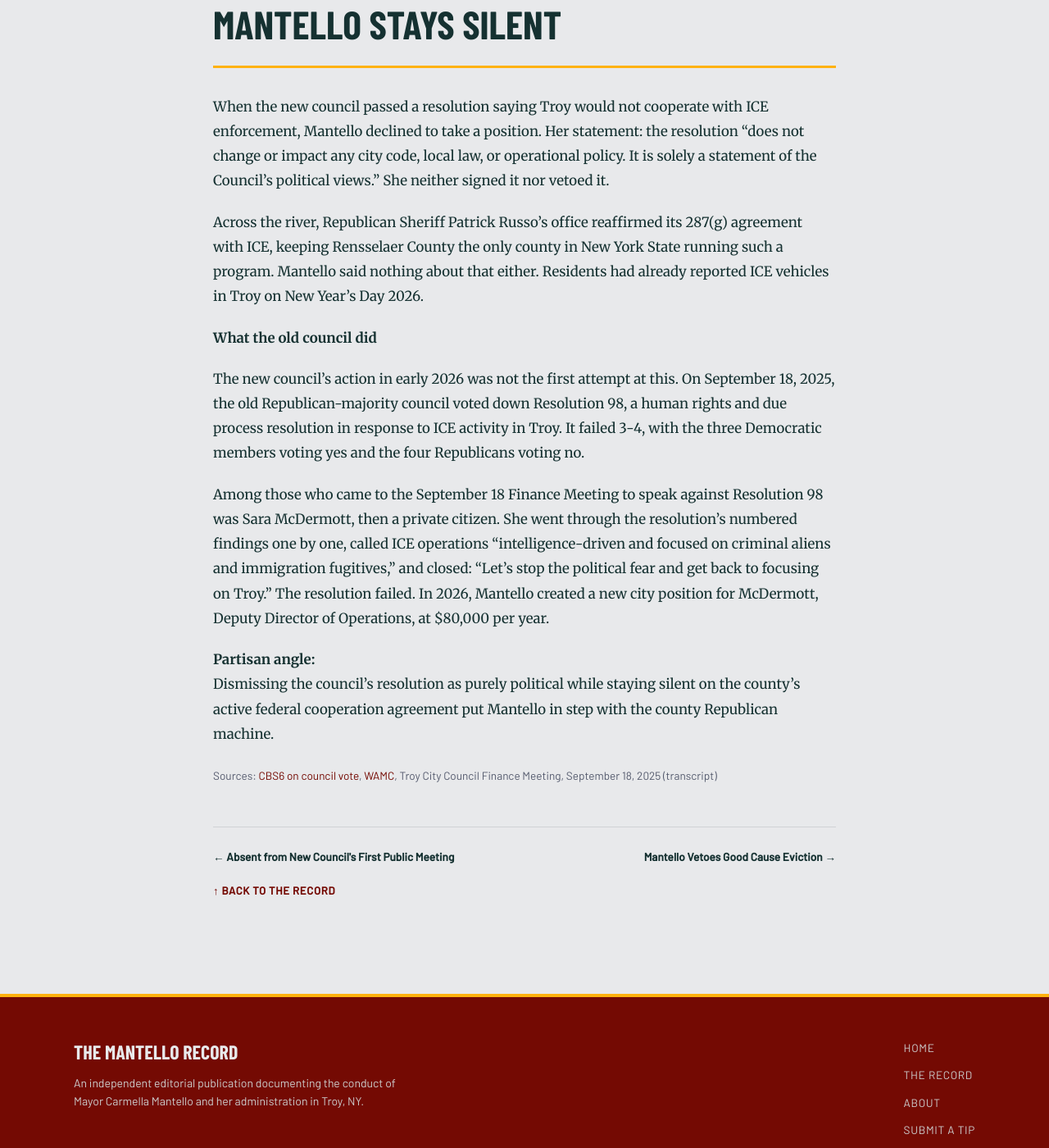
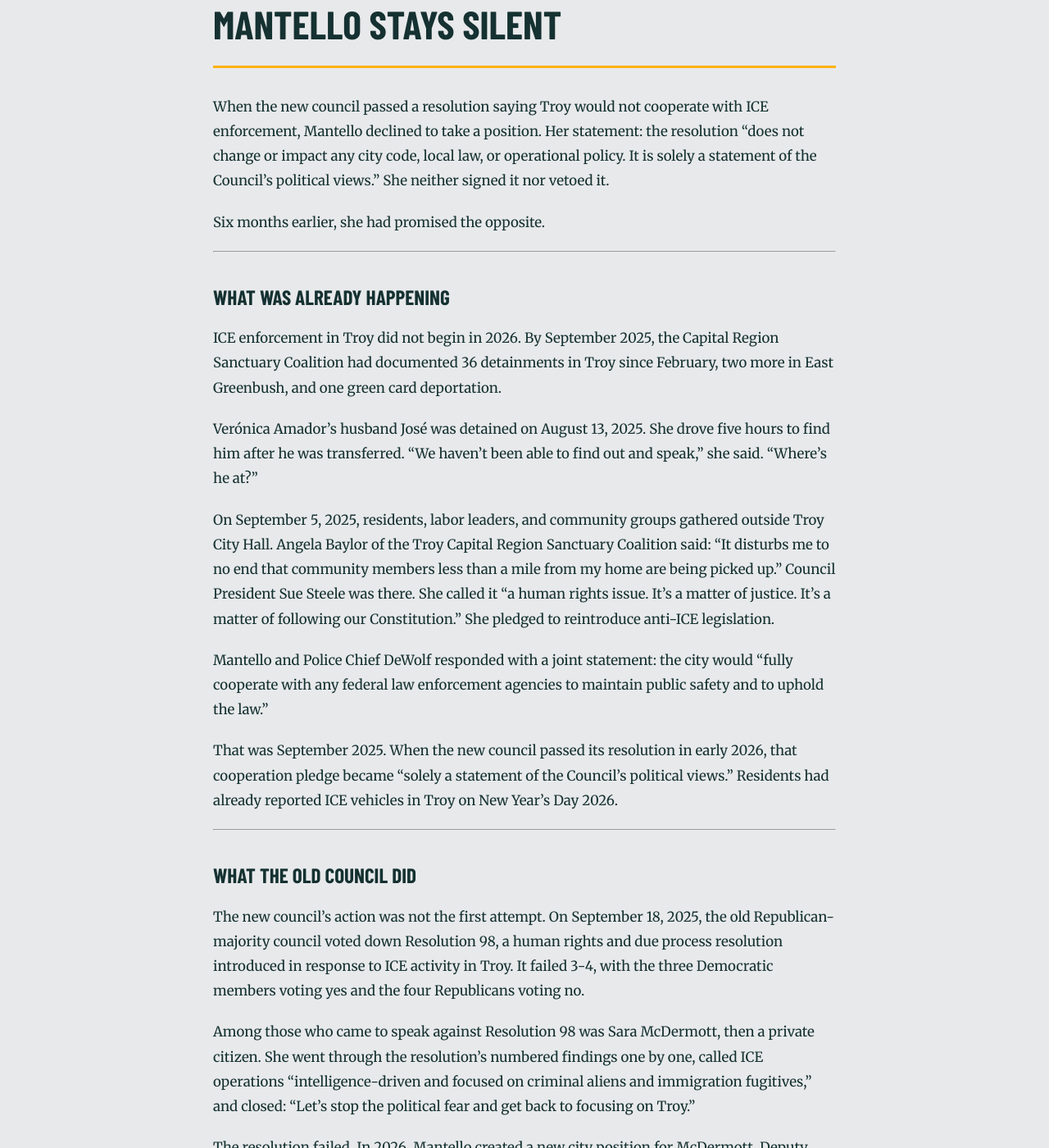
Before and after one commit to MdevitSEC/the-mantello-record, a Jekyll site: the page built from _posts/2026-03-01-ice-cooperation-mantello-stays-silent.md, in a window 1280 px wide and 1400 px high, scrolled down 194 px. Shown: the whole window at 82% size. Built offline with Jekyll 4.4.1, drawn with Linux system fonts in a browser that asks for light colours; some web fonts are replaced; some of the changed text lies outside the part shown.

Commit message:
Expand ICE cooperation post -- add September 2025 context, Amador victim, Mantello cooperation pledge, McDermott connection, county 287g
Co-Authored-By: Claude Sonnet 4.6 <noreply@anthropic.com>

```diff
--- a/_posts/2026-03-01-ice-cooperation-mantello-stays-silent.md
+++ b/_posts/2026-03-01-ice-cooperation-mantello-stays-silent.md
@@ -7,14 +7,46 @@ categories: ["Community Impact", "Transparency"]
 
 When the new council passed a resolution saying Troy would not cooperate with ICE enforcement, Mantello declined to take a position. Her statement: the resolution "does not change or impact any city code, local law, or operational policy. It is solely a statement of the Council's political views." She neither signed it nor vetoed it.
 
-Across the river, Republican Sheriff Patrick Russo's office reaffirmed its 287(g) agreement with ICE, keeping Rensselaer County the only county in New York State running such a program. Mantello said nothing about that either. Residents had already reported ICE vehicles in Troy on New Year's Day 2026.
+Six months earlier, she had promised the opposite.
 
-**What the old council did**
+---
 
-The new council's action in early 2026 was not the first attempt at this. On September 18, 2025, the old Republican-majority council voted down Resolution 98, a human rights and due process resolution in response to ICE activity in Troy. It failed 3-4, with the three Democratic members voting yes and the four Republicans voting no.
+## What Was Already Happening
 
-Among those who came to the September 18 Finance Meeting to speak against Resolution 98 was Sara McDermott, then a private citizen. She went through the resolution's numbered findings one by one, called ICE operations "intelligence-driven and focused on criminal aliens and immigration fugitives," and closed: "Let's stop the political fear and get back to focusing on Troy." The resolution failed. In 2026, Mantello created a new city position for McDermott, Deputy Director of Operations, at $80,000 per year.
+ICE enforcement in Troy did not begin in 2026. By September 2025, the Capital Region Sanctuary Coalition had documented 36 detainments in Troy since February, two more in East Greenbush, and one green card deportation.
 
-**Partisan angle:** Dismissing the council's resolution as purely political while staying silent on the county's active federal cooperation agreement put Mantello in step with the county Republican machine.
+Verónica Amador's husband José was detained on August 13, 2025. She drove five hours to find him after he was transferred. "We haven't been able to find out and speak," she said. "Where's he at?"
 
-*Sources: [CBS6 on council vote](https://cbs6albany.com/news/local/troy-rejects-ice-cooperation-as-rensselaer-county-reaffirms-287g-enforcement-agreement), [WAMC](https://wamc.org/post/troy-mayor-opposes-sanctuary-city-proposal), Troy City Council Finance Meeting, September 18, 2025 (transcript)*
+On September 5, 2025, residents, labor leaders, and community groups gathered outside Troy City Hall. Angela Baylor of the Troy Capital Region Sanctuary Coalition said: "It disturbs me to no end that community members less than a mile from my home are being picked up." Council President Sue Steele was there. She called it "a human rights issue. It's a matter of justice. It's a matter of following our Constitution." She pledged to reintroduce anti-ICE legislation.
+
+Mantello and Police Chief DeWolf responded with a joint statement: the city would "fully cooperate with any federal law enforcement agencies to maintain public safety and to uphold the law."
+
+That was September 2025. When the new council passed its resolution in early 2026, that cooperation pledge became "solely a statement of the Council's political views." Residents had already reported ICE vehicles in Troy on New Year's Day 2026.
+
+---
+
+## What the Old Council Did
+
+The new council's action was not the first attempt. On September 18, 2025, the old Republican-majority council voted down Resolution 98, a human rights and due process resolution introduced in response to ICE activity in Troy. It failed 3-4, with the three Democratic members voting yes and the four Republicans voting no.
+
+Among those who came to speak against Resolution 98 was Sara McDermott, then a private citizen. She went through the resolution's numbered findings one by one, called ICE operations "intelligence-driven and focused on criminal aliens and immigration fugitives," and closed: "Let's stop the political fear and get back to focusing on Troy."
+
+The resolution failed. In 2026, Mantello created a new city position for McDermott, Deputy Director of Operations, at $80,000 per year.
+
+---
+
+## The County
+
+Across the river, Republican Sheriff Patrick Russo's office maintained its 287(g) agreement with ICE, making Rensselaer County the only county in New York State running such a program. The program authorizes local officers to conduct immigration enforcement on people held at the county jail.
+
+County Executive Steve McLaughlin defended it. He said officials could not explain to constituents why people who were arrested were not checked against federal databases.
+
+Mantello said nothing about the county's program. When asked about the Troy Police Department's position, Chief Barker directed inquiries to the mayor's office. Communications Director Alex Horton said TPD "work on criminal matters only, not civil immigration matters."
+
+---
+
+**Partisan angle:** Mantello's silence in 2026 was a choice, not a default. In September 2025, she made that choice explicitly: full cooperation with federal law enforcement. When the new Democratic council passed a resolution pushing the other direction, she dismissed it as politics. The county sheriff ran the only 287(g) program in New York. She had nothing to say about that either.
+
+---
+
+*Sources: [CBS6](https://cbs6albany.com/news/local/troy-rejects-ice-cooperation-as-rensselaer-county-reaffirms-287g-enforcement-agreement); [WAMC, September 8, 2025](https://www.wamc.org/news/2025-09-08/residents-and-local-leaders-are-protesting-against-rensselaer-countys-long-time-cooperation-with-ice); [CBS6, September 5, 2025](https://cbs6albany.com/news/local/community-groups-rallying-demanding-action-after-ice-crackdown-in-troy-president-trump-police-federal-); [Spectrum News, September 5, 2025](https://spectrumlocalnews.com/nys/capital-region/news/2025/09/05/demonstrators-protest-ice-actions-at-troy-city-hall-); Troy City Council Finance Meeting, September 18, 2025 (transcript)*
```
